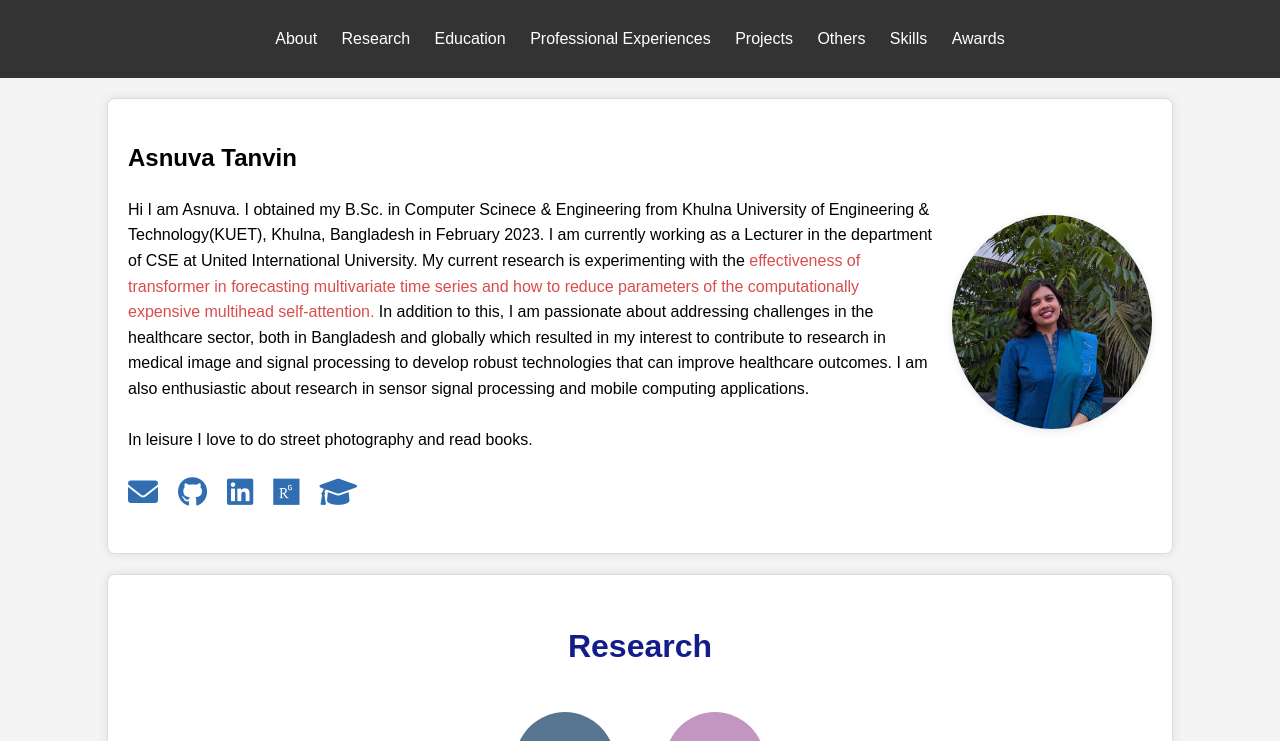
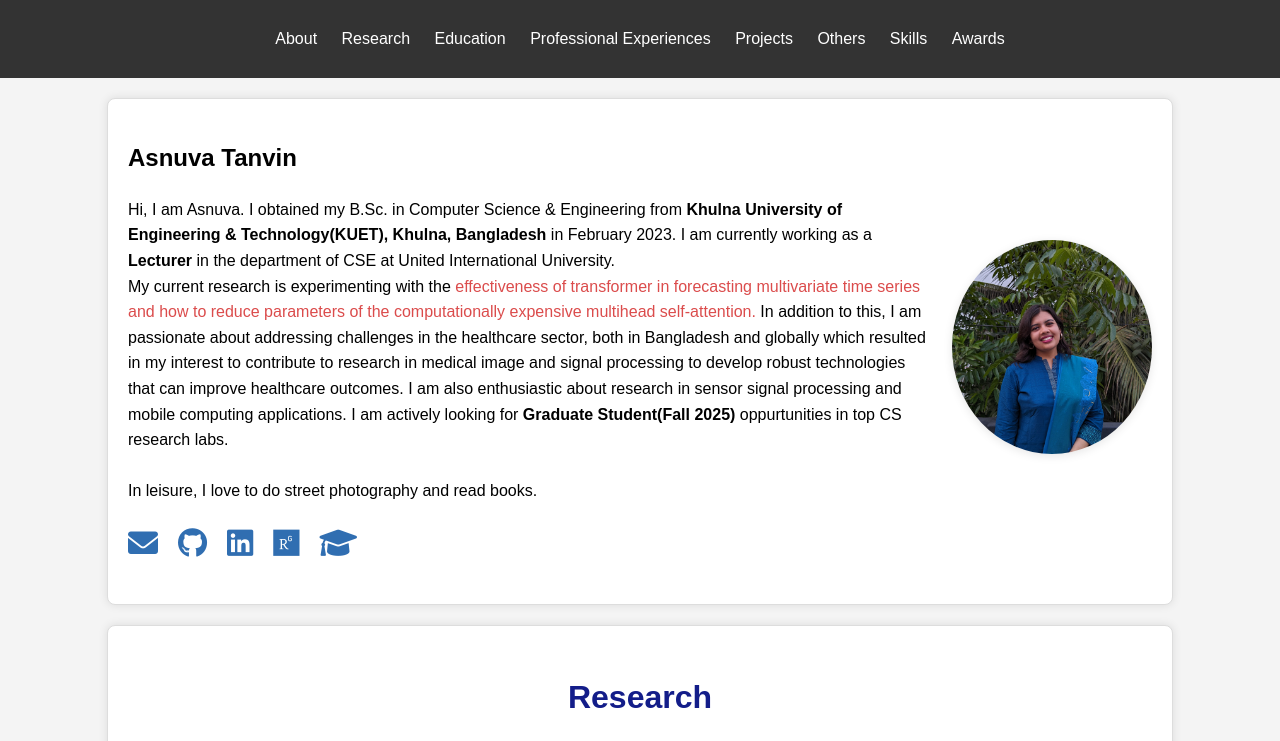
Before and after one commit to asnuvatanvin/asnuvatanvin.github.io, a plain HTML site: page index.html in a window 1280 px wide. Shown: the top 741 px of the page. Drawn offline with Linux system fonts and the light colour scheme.

Commit message:
Update index.html

```diff
--- a/index.html
+++ b/index.html
@@ -33,17 +33,18 @@
       <div class="home-text">
         <h1>Asnuva Tanvin</h1>
         <p>
-          Hi I am Asnuva. I obtained my B.Sc. in Computer Scinece &
-          Engineering from Khulna University of Engineering & Technology(KUET),
-          Khulna, Bangladesh in February 2023. I am currently working as a Lecturer in the department of CSE at United
-          International University. My current research is experimenting with the <span class="highlight">effectiveness
-            of transformer in forecasting multivariate time series and how to
-            reduce parameters of the computationally expensive multihead self-attention.</span> In addition to this, I
+          Hi, I am Asnuva. I obtained my B.Sc. in Computer Science &
+          Engineering from <strong>Khulna University of Engineering & Technology(KUET),
+            Khulna, Bangladesh</strong> in February 2023. I am currently working as a <strong>Lecturer</strong> in the department of CSE at United
+          International University.
+          <br>My current research is experimenting with the <span class="highlight">effectiveness
+          of transformer in forecasting multivariate time series and how to
+          reduce parameters of the computationally expensive multihead self-attention.</span> In addition to this, I
           am passionate about addressing challenges in the healthcare sector, both in Bangladesh and globally which
           resulted in my interest to contribute to research in medical image and signal processing to develop robust technologies
-          that can improve healthcare outcomes.
-          I am also enthusiastic about research in sensor signal processing and mobile computing applications.
-          <br><br>In leisure I love to do street photography and read books.
+          that can improve healthcare outcomes. I am also enthusiastic about research in sensor signal processing and mobile computing applications.
+          I am actively looking for <strong>Graduate Student(Fall 2025)</strong> oppurtunities in top CS research labs.
+          <br><br>In leisure, I love to do street photography and read books.
         <div class="contact-links">
           <a href="mailto:asnuva.tanvin@gmail.com">
             <i class="fas fa-envelope"></i>
@@ -220,7 +221,7 @@
 
       <div class="project-description">
         <h3>Image Processing Related Experience</h3>
-        <p><strong>Supervisor:</strong><a href="https://kuet.ac.bd/index.php/cse/mahmud">Dr. Al-Mahmud</a></p>
+        <p><strong>Supervisor:</strong><a href="https://kuet.ac.bd/index.php/cse/mahmud"> Al-Mahmud</a></p>
         <p><strong>Research Topic: </strong> Improved and applied a CNN based architecture to recognize handwritten
           English letters and digits and
           developed a system to deploy this deep learning model on real examples.</p>
@@ -274,7 +275,7 @@
             &nbsp;&nbsp;<strong>Class Rank: </strong> 4/127
           </p>
           <div class="courses">
-            <h4>Mentionable Courses:</h4>
+            <h4>Notable Courses:</h4>
             <div class="courses-grid">
               <div class="courses-column">
                 <ul>
```
